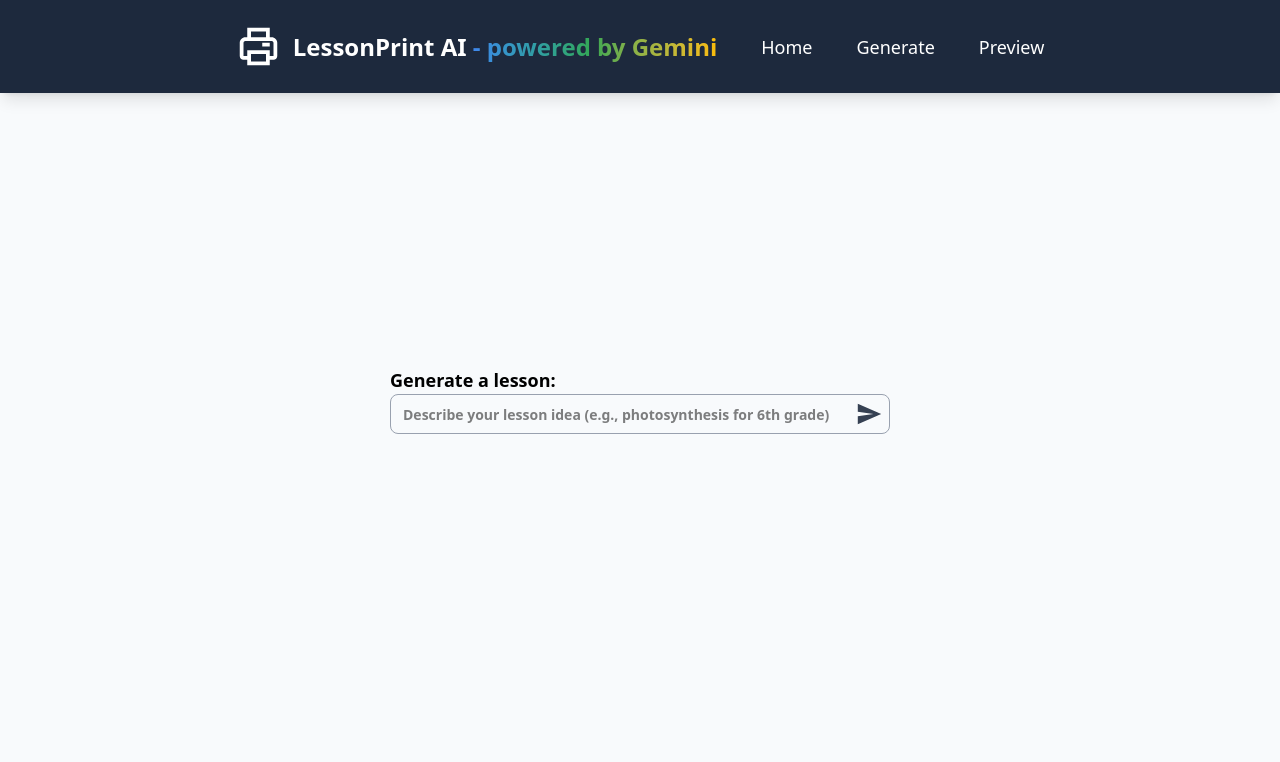
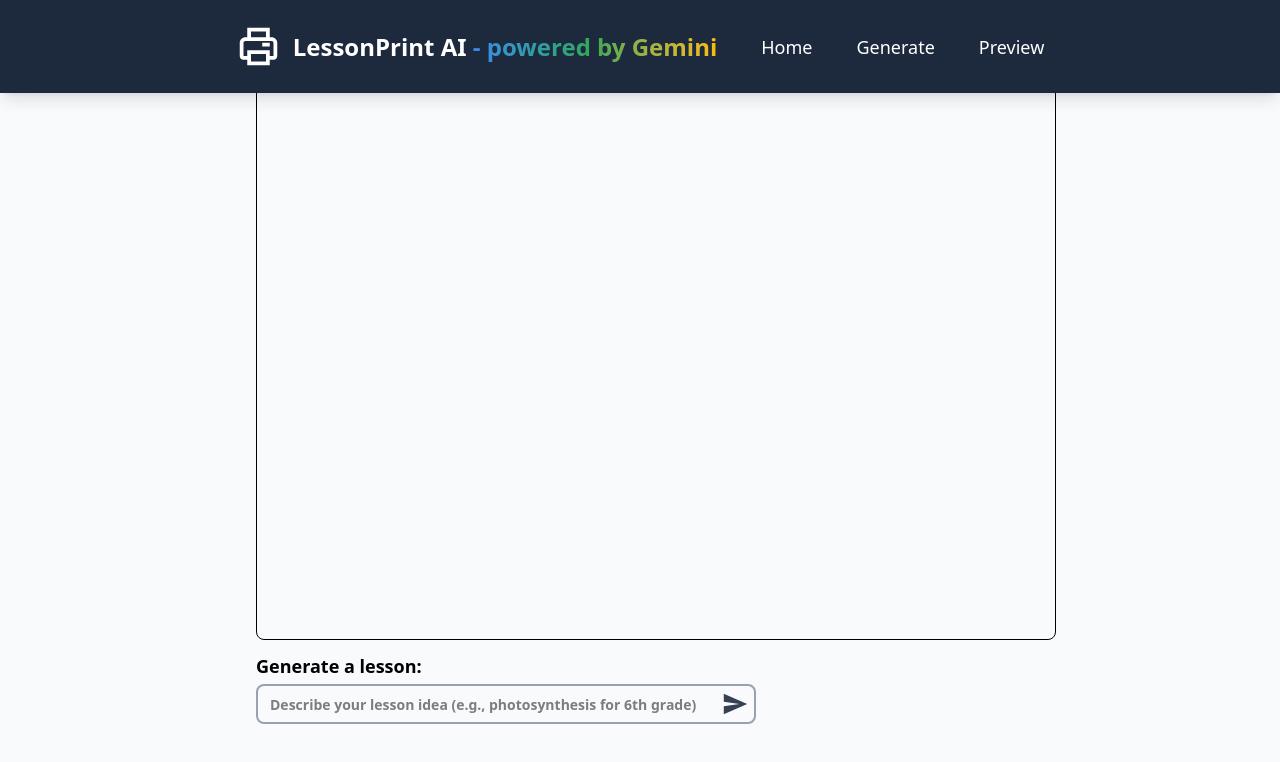
Before and after one commit to ZhaoSongZh7/AI-Lesson-Generator, a React (Vite) app: page /generate in a window 1280 px wide. Shown: the top 762 px of the page. Built offline with nearby package versions, Linux system fonts and the light colour scheme.

Commit message:
Added box for AI response and organized input box for the webpage

```diff
--- /dev/null
+++ b/src/components/sdot.jsx
@@ -0,0 +1,9 @@
+import React from 'react'
+
+const sdot = () => {
+  return (
+    <div>sdot</div>
+  )
+}
+
+export default sdot
--- a/src/routes/Generate.jsx
+++ b/src/routes/Generate.jsx
@@ -4,20 +4,23 @@ import Typewriter from "typewriter-effect"
 
 const Generate = () => {
   return (
-    <div className="min-h-screen bg-slate-50 w-full flex items-center justify-center">
+    <div className="min-h-screen bg-slate-50 w-full flex align-bottom items-end justify-center">
         <div className='flex flex-col items-start max-w-3xl gap-5 font-semibold text-3xl'>
-            {/* <Typewriter options={{
+            {/* { <Typewriter options={{
                 strings: 'Generate a Prompt',
                 autoStart: true,
                 delay: '10',
                 loop: false
             }}
-            /> */}
+            /> } */}
             <div>
-                <div className='text-lg flex items-start'>Generate a lesson:</div>
+                <div className='w-200 h-160 text-sm border-black border-1 rounded-lg ml-0 mb-3'>
+
+                </div>
+                <div className='text-lg flex items-start mb-1'>Generate a lesson:</div>
                 <label>
-                    <div className='flex relative w-[500px]'>
-                        <input className="w-170 h-10 text-sm border-gray-400 border-1 rounded-lg pl-3 pr-12" name="prompt" placeholder='Describe your lesson idea (e.g., photosynthesis for 6th grade)' type="text"/>
+                    <div className='flex relative w-[500px] mb-20 ml-0'>
+                        <input className="w-200 h-10 text-sm border-gray-400 border-2 rounded-lg pl-3 pr-12" name="prompt" placeholder='Describe your lesson idea (e.g., photosynthesis for 6th grade)' type="text"/>
                         <button type="submit" onClick={() => console.log("test")} className='absolute right-2 top-1/2 -translate-y-1/2 text-gray-700 hover:text-gray-800'>
                             <IoSendSharp className='text-[25px]'/>
                         </button>
```
